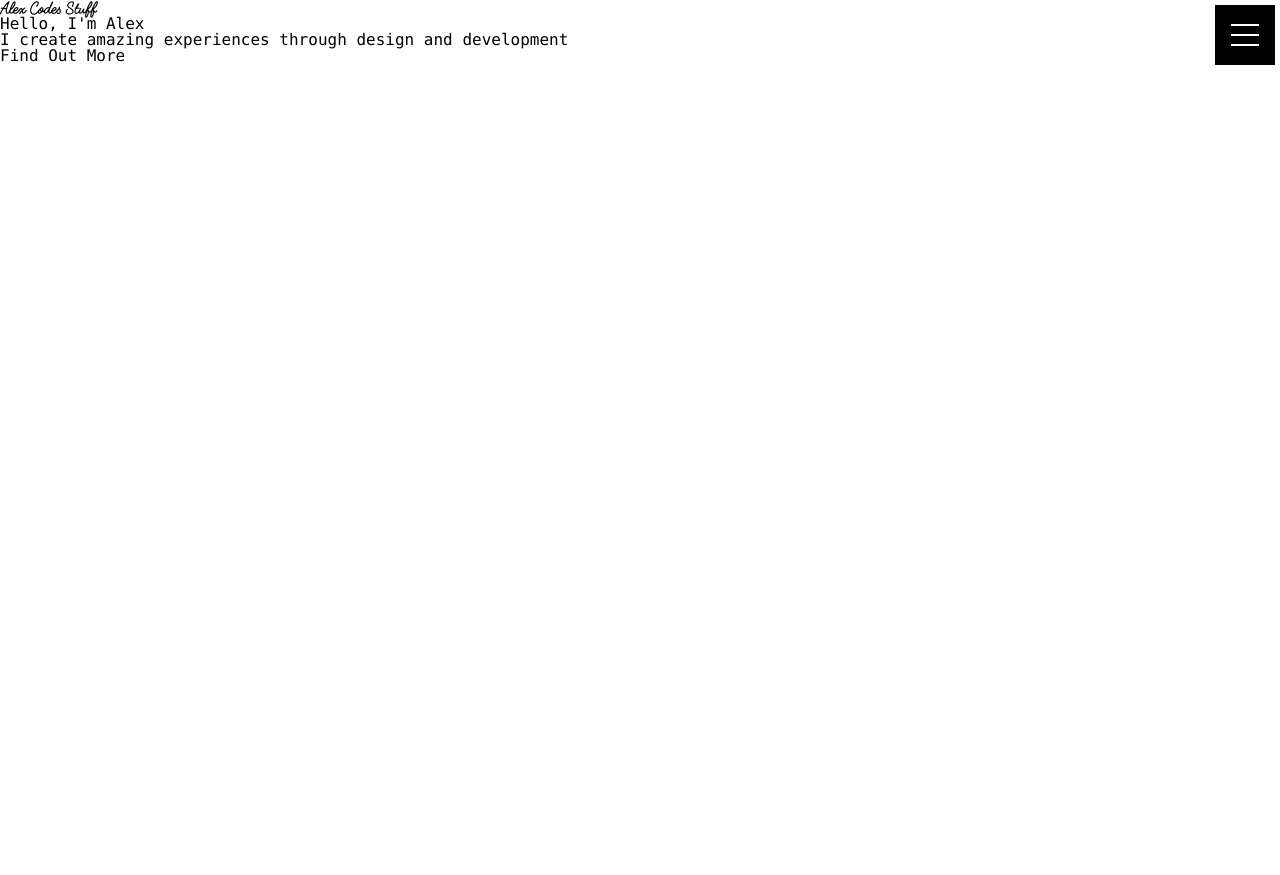
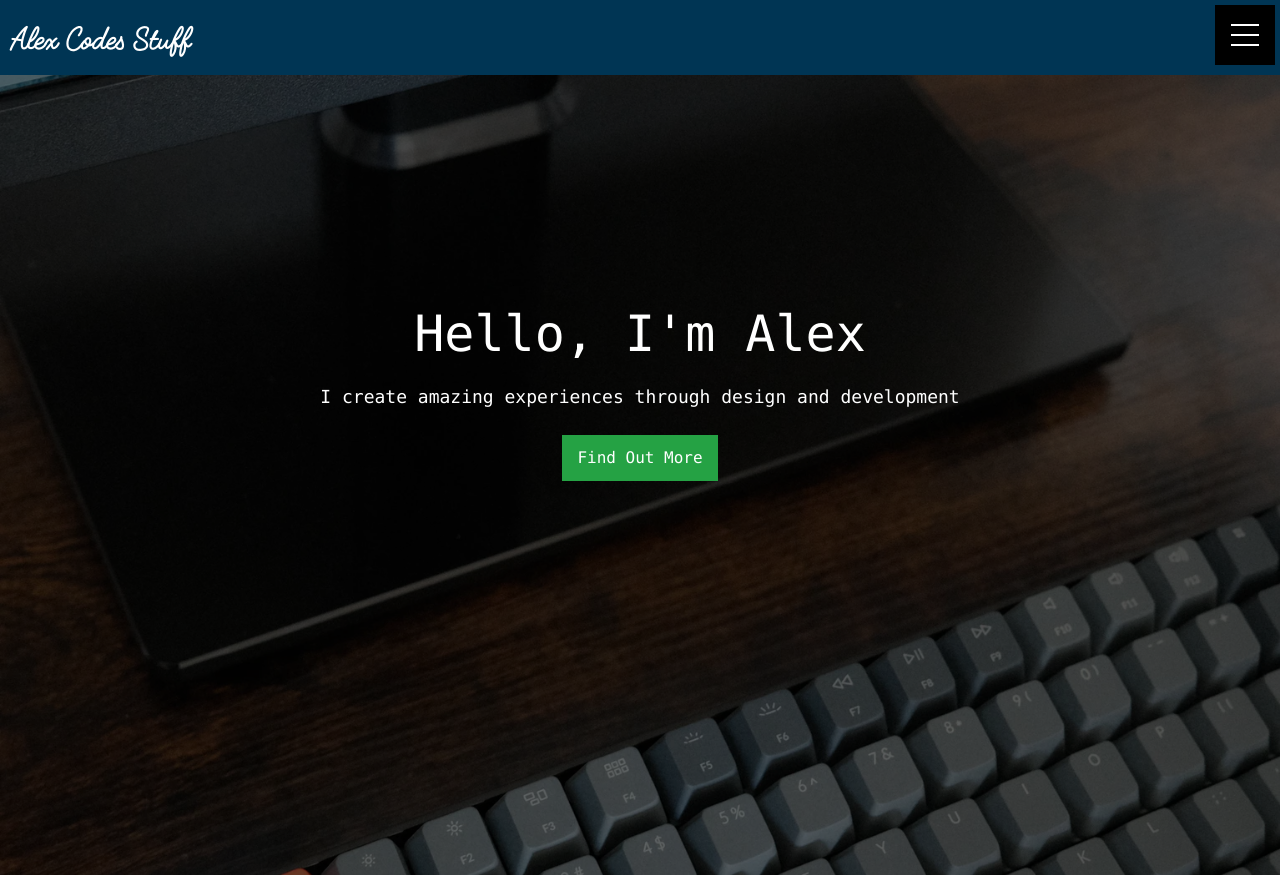
Before and after one commit to alex-vong/aol-v2, a PHP site: page / in a window 1280 px wide. Before the commit the page ends 65 px from the top, so only its background shows below. Run offline with PHP 8.4, Linux system fonts and the light colour scheme.

Commit message:
added nav bar styles

```diff
--- a/styles/styles.css
+++ b/styles/styles.css
@@ -10,9 +10,43 @@
 		url('../fab/FabfeltScript-Bold.woff') format('woff');
 }
 
+* {
+	/* outline: 2px solid red; */
+}
+
+:root {
+	--blue: #003554;
+	--green: #25a244;
+}
+
+body {
+	color: #fff;
+}
+
+.big-text {
+	font-size: 50px;
+}
+
+.supporting-text {
+	font-size: 18px;
+	padding: 25px 0;
+	line-height: 1.4;
+}
+
 nav-links {
 	visibility: hidden;
 	display: none;
+}
+
+nav {
+	background-color: var(--blue);
+	height: 75px;
+	display: flex;
+	align-items: center;
+	position: sticky;
+	top: 0;
+	left: 0;
+	z-index: 999;
 }
 
 body {
@@ -20,5 +54,45 @@ body {
 }
 
 logo {
+	display: inline-block;
 	font-family: 'FabfeltScript', Arial, Helvetica, sans-serif;
+	font-size: 30px;
+	padding: 10px;
+	color: #fff;
 }
+
+/* Hero section */
+
+main {
+	background: rgba(0, 0, 0, 0.6);
+	height: 100vh;
+	position: relative;
+}
+
+main:before {
+	content: '';
+	background: url('../images/keyboard.jpeg') no-repeat center center/cover;
+	position: absolute;
+	top: 0;
+	left: 0;
+	width: 100%;
+	height: 100%;
+	z-index: -1;
+}
+
+main .hero-inner {
+	display: flex;
+	flex-direction: column;
+	align-items: center;
+	justify-content: center;
+	text-align: center;
+	height: 80%;
+	width: 90%;
+	margin: auto;
+}
+
+main .btn {
+	background: var(--green);
+	padding: 15px;
+	display: inline-block;
+}
```
